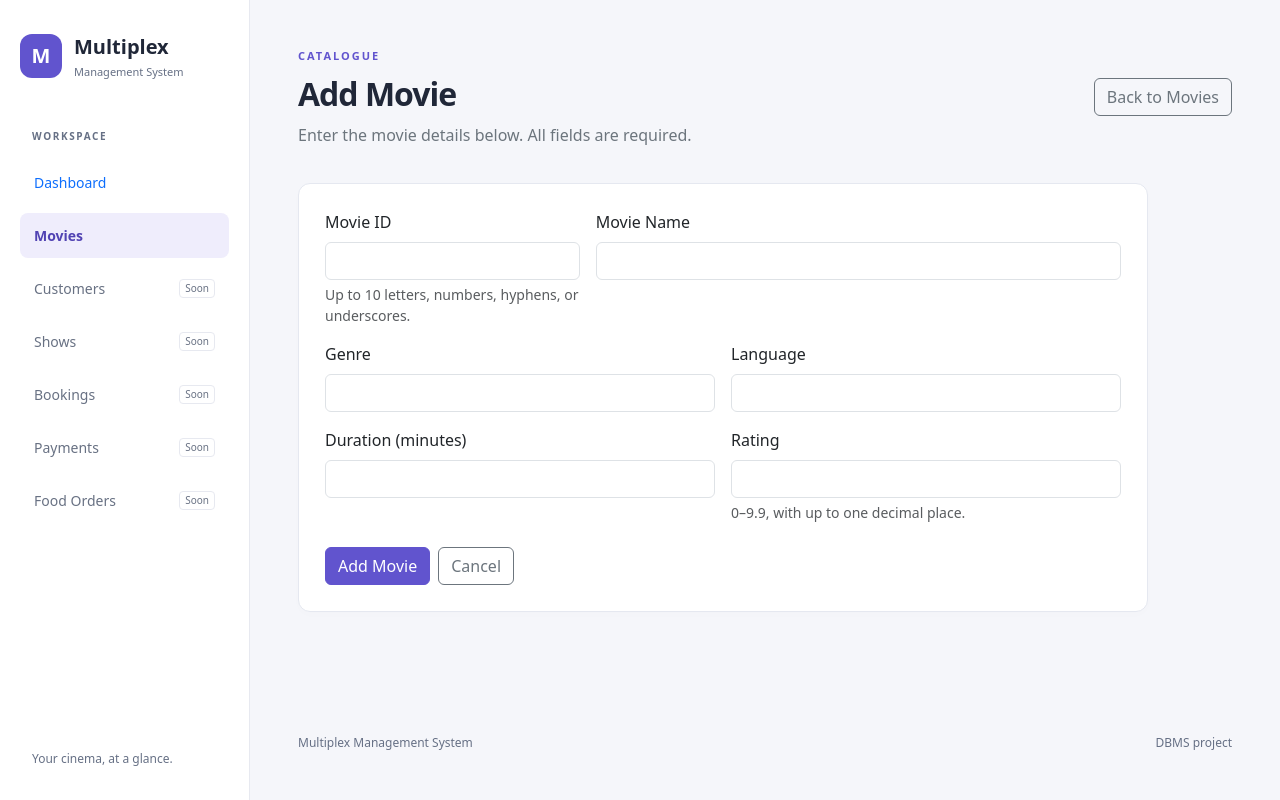
After one commit to Izyan-source/Multiplex-Management-System, a Flask app: page /movies/add in a window 1280 px wide. The commit adds this page. Run offline with Flask 3, Linux system fonts and the light colour scheme; some libraries are stand-ins or nearby versions.

Commit message:
feat: implement movie management CRUD

```diff
--- a/app.py
+++ b/app.py
@@ -1,13 +1,162 @@
 """A small Flask dashboard for the existing Multiplex Management System."""
 
+import os
+import re
+import secrets
+from decimal import Decimal
+
 import click
-from flask import Flask, render_template
+from flask import Flask, abort, flash, redirect, render_template, request, session, url_for
 from mysql.connector import Error
 
-from db import database_error_message, get_dashboard_counts
+from db import (
+    add_movie, database_error_message, delete_movie, get_dashboard_counts,
+    get_movie, get_movies, update_movie,
+)
 
 
 app = Flask(__name__)
+# A local development fallback; SECRET_KEY can be set in .env for stable sessions.
+app.secret_key = os.getenv("SECRET_KEY") or secrets.token_hex(32)
+
+
+def csrf_token():
+    """A small form token prevents another website from submitting our forms."""
+    if "csrf_token" not in session:
+        session["csrf_token"] = secrets.token_hex(32)
+    return session["csrf_token"]
+
+
+app.jinja_env.globals["csrf_token"] = csrf_token
+
+
+@app.before_request
+def protect_movie_forms():
+    if request.method == "POST" and request.endpoint in {"movie_add", "movie_edit", "movie_delete"}:
+        expected = session.get("csrf_token", "")
+        submitted = request.form.get("csrf_token", "")
+        if not expected or not secrets.compare_digest(expected.encode(), submitted.encode()):
+            abort(400, description="This form has expired. Reload the form and try again.")
+
+
+def validate_movie(form, movie_id=None):
+    """Validate against the existing Movie column sizes and numeric types."""
+    movie = {key: form.get(key, "").strip() for key in (
+        "Movie_ID", "Movie_Name", "Genre", "Language", "Duration_Min", "Rating"
+    )}
+    errors = []
+    if movie_id is not None:
+        movie["Movie_ID"] = movie_id  # Primary keys cannot be changed by editing.
+    elif not re.fullmatch(r"[A-Za-z0-9_-]{1,10}", movie["Movie_ID"]):
+        errors.append("Movie ID must contain 1–10 letters, numbers, hyphens, or underscores.")
+    for key, label, maximum in (
+        ("Movie_Name", "Movie name", 100), ("Genre", "Genre", 50), ("Language", "Language", 30)
+    ):
+        if not movie[key] or len(movie[key]) > maximum:
+            errors.append(f"{label} is required and must be at most {maximum} characters.")
+    duration = movie["Duration_Min"]
+    if not re.fullmatch(r"[0-9]{1,10}", duration) or not 1 <= int(duration) <= 2147483647:
+        errors.append("Duration must be a positive whole number of minutes (maximum 2147483647).")
+    else:
+        movie["Duration_Min"] = int(duration)
+    # DECIMAL(2,1) permits one digit before and one after the decimal point.
+    if not re.fullmatch(r"[0-9](?:\.[0-9])?", movie["Rating"]):
+        errors.append("Rating must be between 0 and 9.9, with at most one decimal place.")
+    else:
+        movie["Rating"] = Decimal(movie["Rating"])
+    return movie, errors
+
+
+def movie_error_message(error):
+    if isinstance(error, ValueError):
+        return database_error_message(error)
+    if error.errno == 1062:
+        return "That Movie ID already exists. Please choose a different ID."
+    if error.errno == 1451:
+        return "This movie cannot be deleted because an existing show references it. No records were changed."
+    if error.errno in (1045, 1698, 1049, 1044, 1142, 2002, 2003, 2005):
+        return database_error_message(error)
+    return "The movie operation could not be completed. Check the database connection and Movie table, then try again."
+
+
+@app.route("/movies")
+def movies():
+    search = request.args.get("q", "").strip()
+    try:
+        records = get_movies(search)
+    except (Error, ValueError) as error:
+        return render_template("movies/list.html", movies=None, search=search,
+                               error=movie_error_message(error)), 503
+    return render_template("movies/list.html", movies=records, search=search, error=None)
+
+
+@app.route("/movies/add", methods=["GET", "POST"])
+def movie_add():
+    movie, errors = {}, []
+    status = 200
+    if request.method == "POST":
+        movie, errors = validate_movie(request.form)
+        status = 400
+        if not errors:
+            try:
+                add_movie(movie)
+            except (Error, ValueError) as error:
+                errors = [movie_error_message(error)]
+                status = 409 if getattr(error, "errno", None) == 1062 else 503
+            else:
+                flash("Movie added successfully.", "success")
+                return redirect(url_for("movies"))
+    return render_template("movies/form.html", movie=movie, editing=False, errors=errors), status
+
+
+@app.route("/movies/<movie_id>/edit", methods=["GET", "POST"])
+def movie_edit(movie_id):
+    try:
+        movie = get_movie(movie_id)
+    except (Error, ValueError) as error:
+        return render_template("movies/list.html", movies=None, search="",
+                               error=movie_error_message(error)), 503
+    if movie is None:
+        abort(404, description="Movie not found.")
+    errors, status = [], 200
+    if request.method == "POST":
+        movie, errors = validate_movie(request.form, movie_id)
+        status = 400
+        if not errors:
+            try:
+                exists = update_movie(movie_id, movie)
+            except (Error, ValueError) as error:
+                errors, status = [movie_error_message(error)], 503
+            else:
+                if not exists:
+                    abort(404, description="Movie not found.")
+                flash("Movie updated successfully.", "success")
+                return redirect(url_for("movies"))
+    return render_template("movies/form.html", movie=movie, editing=True, errors=errors), status
+
+
+@app.route("/movies/<movie_id>/delete", methods=["GET", "POST"])
+def movie_delete(movie_id):
+    try:
+        movie = get_movie(movie_id)
+    except (Error, ValueError) as error:
+        return render_template("movies/list.html", movies=None, search="",
+                               error=movie_error_message(error)), 503
+    if movie is None:
+        abort(404, description="Movie not found.")
+    error_message, status = None, 200
+    if request.method == "POST":
+        try:
+            deleted = delete_movie(movie_id)
+        except (Error, ValueError) as error:
+            error_message = movie_error_message(error)
+            status = 409 if getattr(error, "errno", None) == 1451 else 503
+        else:
+            if not deleted:
+                abort(404, description="Movie not found.")
+            flash("Movie deleted successfully.", "success")
+            return redirect(url_for("movies"))
+    return render_template("movies/delete.html", movie=movie, error=error_message), status
 
 
 @app.route("/")
--- a/static/style.css
+++ b/static/style.css
@@ -34,6 +34,11 @@ h1 { font-size: 32px; font-weight: 700; letter-spacing: -1px; margin-bottom: 10p
 .connection-alert { border-radius: 10px; font-size: 14px; margin-bottom: 24px; }
 footer { display: flex; justify-content: space-between; gap: 16px; margin-top: auto; padding-top: 64px; color: var(--muted); font-size: 12px; }
 .skip-link { position: absolute; top: 8px; left: 8px; background: #fff; padding: 10px; z-index: 10; }
+.movie-primary { --bs-btn-bg: var(--accent); --bs-btn-border-color: var(--accent); --bs-btn-hover-bg: #5143b3; --bs-btn-hover-border-color: #5143b3; }
+.movie-table { font-size: 14px; }
+.movie-table th { color: var(--muted); font-size: 12px; font-weight: 600; white-space: nowrap; padding-bottom: 16px; }
+.movie-table td { padding-top: 16px; padding-bottom: 16px; }
+.movie-form { max-width: 850px; }
 @media (max-width: 991px) {
     .sidebar { width: 215px; padding: 24px 14px; }
     .main-content { padding: 32px 24px; }
--- a/templates/base.html
+++ b/templates/base.html
@@ -17,8 +17,9 @@
             </a>
             <p class="nav-label">WORKSPACE</p>
             <nav class="nav flex-column gap-2" aria-label="Main navigation">
-                <a class="nav-link active" href="{{ url_for('dashboard') }}" aria-current="page">Dashboard</a>
-                {% for label in ['Movies', 'Customers', 'Shows', 'Bookings', 'Payments', 'Food Orders'] %}
+                <a class="nav-link{% if request.endpoint == 'dashboard' %} active{% endif %}" href="{{ url_for('dashboard') }}"{% if request.endpoint == 'dashboard' %} aria-current="page"{% endif %}>Dashboard</a>
+                <a class="nav-link{% if request.endpoint in ['movies', 'movie_add', 'movie_edit', 'movie_delete'] %} active{% endif %}" href="{{ url_for('movies') }}"{% if request.endpoint in ['movies', 'movie_add', 'movie_edit', 'movie_delete'] %} aria-current="page"{% endif %}>Movies</a>
+                {% for label in ['Customers', 'Shows', 'Bookings', 'Payments', 'Food Orders'] %}
                 <span class="nav-link disabled" role="link" aria-disabled="true">
                     {{ label }}<span class="soon-label">Soon</span>
                 </span>
--- /dev/null
+++ b/templates/movies/form.html
@@ -0,0 +1,57 @@
+{% extends 'base.html' %}
+{% block title %}{{ 'Edit Movie' if editing else 'Add Movie' }}{% endblock %}
+{% block content %}
+<header class="page-header">
+    <div>
+        <p class="eyebrow">CATALOGUE</p>
+        <h1>{{ 'Edit Movie' if editing else 'Add Movie' }}</h1>
+        <p class="text-secondary mb-0">Enter the movie details below. All fields are required.</p>
+    </div>
+    <a class="btn btn-outline-secondary" href="{{ url_for('movies') }}">Back to Movies</a>
+</header>
+{% if errors %}
+<div class="alert alert-danger" role="alert">
+    <p class="fw-semibold mb-2">Please check the following:</p>
+    <ul class="mb-0">{% for error in errors %}<li>{{ error }}</li>{% endfor %}</ul>
+</div>
+{% endif %}
+<section class="card overview-panel movie-form">
+    <div class="card-body">
+        <form method="post" action="{{ url_for('movie_edit', movie_id=movie.Movie_ID) if editing else url_for('movie_add') }}">
+            <input type="hidden" name="csrf_token" value="{{ csrf_token() }}">
+            <div class="row g-3">
+                <div class="col-md-4">
+                    <label class="form-label" for="Movie_ID">Movie ID</label>
+                    <input class="form-control" id="Movie_ID" name="Movie_ID" value="{{ movie.get('Movie_ID') or '' }}" maxlength="10" required {% if editing %}readonly aria-describedby="id-help"{% else %}pattern="[A-Za-z0-9_\-]{1,10}" aria-describedby="id-help"{% endif %}>
+                    <div class="form-text" id="id-help">{% if editing %}Movie IDs cannot be changed.{% else %}Up to 10 letters, numbers, hyphens, or underscores.{% endif %}</div>
+                </div>
+                <div class="col-md-8">
+                    <label class="form-label" for="Movie_Name">Movie Name</label>
+                    <input class="form-control" id="Movie_Name" name="Movie_Name" value="{{ movie.get('Movie_Name') or '' }}" maxlength="100" required>
+                </div>
+                <div class="col-md-6">
+                    <label class="form-label" for="Genre">Genre</label>
+                    <input class="form-control" id="Genre" name="Genre" value="{{ movie.get('Genre') or '' }}" maxlength="50" required>
+                </div>
+                <div class="col-md-6">
+                    <label class="form-label" for="Language">Language</label>
+                    <input class="form-control" id="Language" name="Language" value="{{ movie.get('Language') or '' }}" maxlength="30" required>
+                </div>
+                <div class="col-md-6">
+                    <label class="form-label" for="Duration_Min">Duration (minutes)</label>
+                    <input class="form-control" type="number" id="Duration_Min" name="Duration_Min" value="{{ movie.get('Duration_Min') if movie.get('Duration_Min') is not none else '' }}" min="1" max="2147483647" step="1" required>
+                </div>
+                <div class="col-md-6">
+                    <label class="form-label" for="Rating">Rating</label>
+                    <input class="form-control" type="number" id="Rating" name="Rating" value="{{ movie.get('Rating') if movie.get('Rating') is not none else '' }}" min="0" max="9.9" step="0.1" required aria-describedby="rating-help">
+                    <div class="form-text" id="rating-help">0–9.9, with up to one decimal place.</div>
+                </div>
+            </div>
+            <div class="d-flex gap-2 mt-4">
+                <button class="btn btn-primary movie-primary" type="submit">{{ 'Save Changes' if editing else 'Add Movie' }}</button>
+                <a class="btn btn-outline-secondary" href="{{ url_for('movies') }}">Cancel</a>
+            </div>
+        </form>
+    </div>
+</section>
+{% endblock %}
```
Also changed, not shown: db.py (+76 -1 lines), templates/movies/delete.html (added, +20 -0 lines), templates/movies/list.html (added, +59 -0 lines), tests/test_movies.py (added, +131 -0 lines), README.md.
